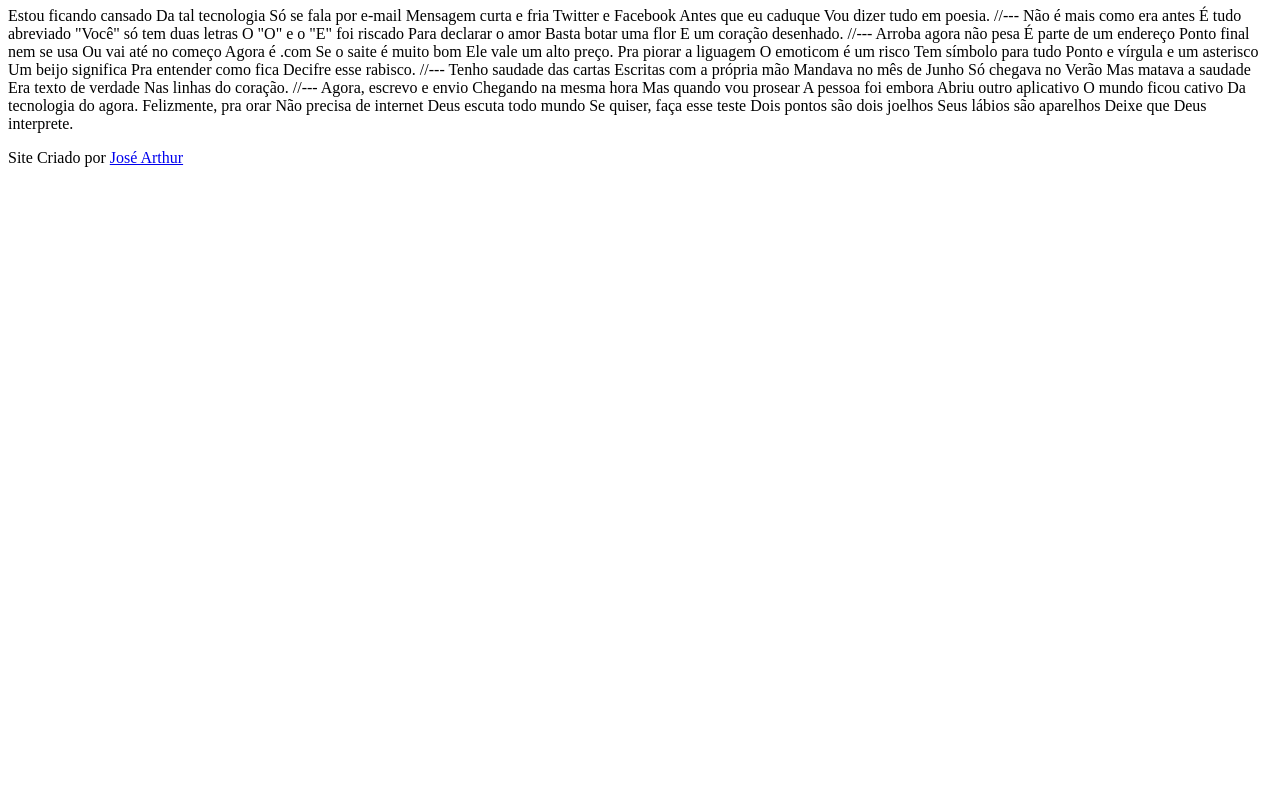
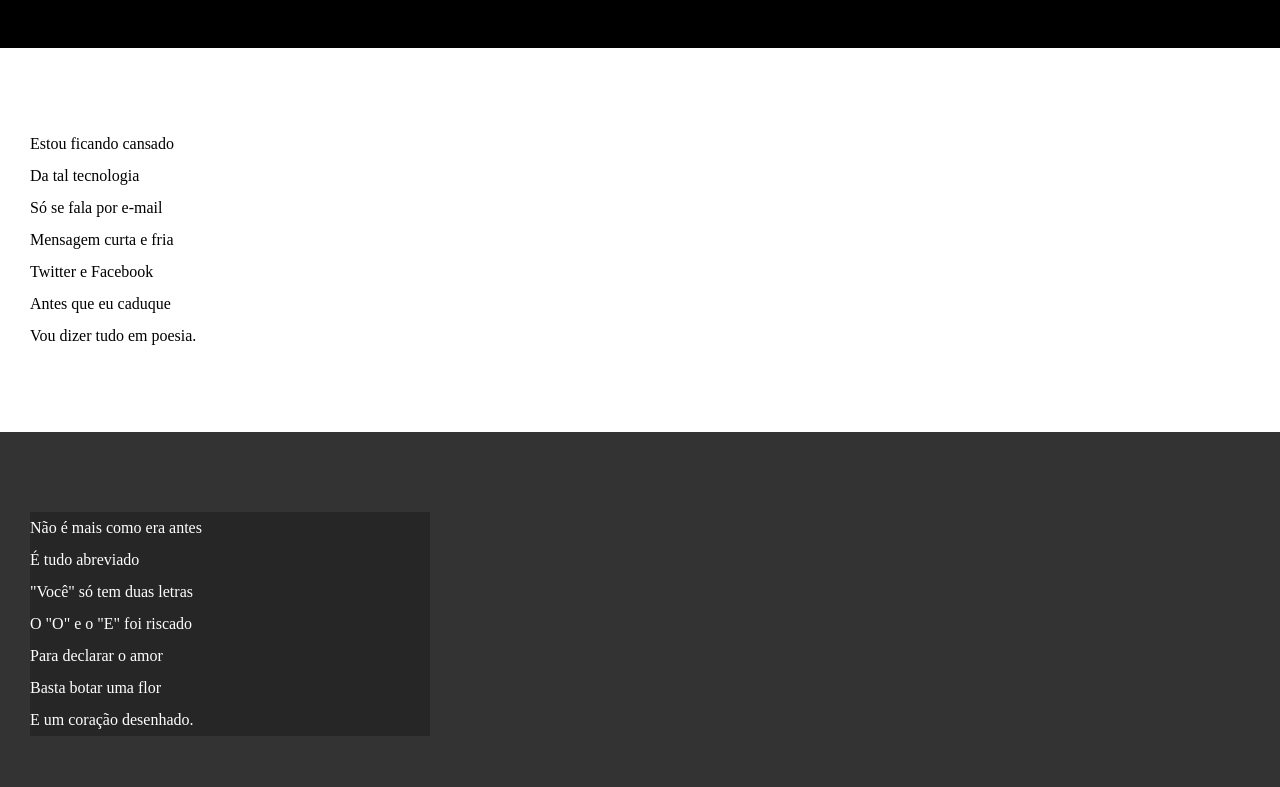
Before and after one commit to JoseArthursf/html-css, a plain HTML site: page Desafios/d012/index.html in a window 1280 px wide. Shown: the part 107-894 px from the top of the page. Before the commit the page ends 800 px from the top, so only its background shows below. Drawn offline with Linux system fonts and the light colour scheme.

Commit message:
Atualizando desafio 12

```diff
--- a/Desafios/d012/estilo/style.css
+++ b/Desafios/d012/estilo/style.css
@@ -1 +1,64 @@
 @charset "UTF-8";
+
+* {
+    margin: 0px;
+    padding: 0px;
+}
+html, body {
+    min-height: 100vh;
+    background-color: darkgray;
+}
+
+header {
+    background-color: black;
+    color: white;
+    text-align: center;
+}
+
+header > h1 {
+    padding-top: 50px;
+    font-variant: small-caps;
+}
+
+header > p {
+    padding-bottom: 50px;
+}
+
+a {
+    color: white;
+    text-decoration: none;
+    font-weight: bolder;
+}
+
+a:hover {
+    text-decoration: underline;
+}
+
+section {
+    padding-top: 10vh;
+    padding-bottom: 10vh;
+    line-height: 2em;
+    padding-left: 30px;
+}
+
+section.normal{
+    background-color: white;
+    color: black;
+}
+
+section.imagem{
+    background-color: rgb(51, 51, 51);
+    color: white;
+}
+
+section.imagem > p {
+    background-color: rgba(0, 0, 0, 0.255);
+    width: 400px;
+}
+
+footer {
+    background-color: black;
+    text-align: center;
+    color: white;
+    padding: 5px;
+}
--- a/Desafios/d012/index.html
+++ b/Desafios/d012/index.html
@@ -11,71 +11,79 @@
         <h1>Cordel Moderno</h1>
         <p>Por <a href="https://www.recantodasletras.com.br/poesias/3186743" target="_blank" rel="nofollow">Milton Duarte</a></p>
     </header>
-
-    Estou ficando cansado
-    Da tal tecnologia
-    Só se fala por e-mail
-    Mensagem curta e fria
-    Twitter e Facebook
-    Antes que eu caduque
-    Vou dizer tudo em poesia.
-
-    //---
-
-    Não é mais como era antes
-    É tudo abreviado
-    "Você" só tem duas letras
-    O "O" e o "E" foi riscado
-    Para declarar o amor
-    Basta botar uma flor
-    E um coração desenhado.
-
-    //---
-
-    Arroba agora não pesa
-    É parte de um endereço
-    Ponto final nem se usa
-    Ou vai até no começo
-    Agora é .com
-    Se o saite é muito bom
-    Ele vale um alto preço.
-
-    Pra piorar a liguagem
-    O emoticom é um risco
-    Tem símbolo para tudo
-    Ponto e vírgula e um asterisco
-    Um beijo significa
-    Pra entender como fica
-    Decifre esse rabisco.
-
-    //---
-
-    Tenho saudade das cartas
-    Escritas com a própria mão
-    Mandava no mês de Junho
-    Só chegava no Verão
-    Mas matava a saudade
-    Era texto de verdade
-    Nas linhas do coração.
-
-    //---
-
-    Agora, escrevo e envio
-    Chegando na mesma hora
-    Mas quando vou prosear
-    A pessoa foi embora
-    Abriu outro aplicativo
-    O mundo ficou cativo
-    Da tecnologia do agora.
-
-    Felizmente, pra orar
-    Não precisa de internet
-    Deus escuta todo mundo
-    Se quiser, faça esse teste
-    Dois pontos são dois joelhos
-    Seus lábios são aparelhos
-    Deixe que Deus interprete.
-
+    <section class="normal">
+        <p>
+            Estou ficando cansado  <br>
+            Da tal tecnologia <br>
+            Só se fala por e-mail <br>
+            Mensagem curta e fria <br>
+            Twitter e Facebook <br>
+            Antes que eu caduque <br>
+            Vou dizer tudo em poesia.
+        </p>
+    </section>
+    <section class="imagem">
+        <p>
+            Não é mais como era antes <br>
+            É tudo abreviado <br>
+            "Você" só tem duas letras <br>
+            O "O" e o "E" foi riscado <br>
+            Para declarar o amor <br>
+            Basta botar uma flor <br>
+            E um coração desenhado.
+        </p>
+    </section>
+    <section class="normal">
+        <p>
+            Arroba agora não pesa <br>
+            É parte de um endereço <br>
+            Ponto final nem se usa <br>
+            Ou vai até no começo <br>
+            Agora é .com <br>
+            Se o saite é muito bom <br>
+            Ele vale um alto preço. <br>
+        </p>
+        <p>
+            Pra piorar a liguagem <br>
+            O emoticom é um risco <br>
+            Tem símbolo para tudo <br>
+            Ponto e vírgula e um asterisco <br>
+            Um beijo significa <br>
+            Pra entender como fica <br>
+            Decifre esse rabisco.
+        </p>
+    </section>
+    <section class="imagem">
+        <p>
+            Tenho saudade das cartas <br>
+            Escritas com a própria mão <br>
+            Mandava no mês de Junho <br>
+            Só chegava no Verão <br>
+            Mas matava a saudade <br>
+            Era texto de verdade <br>
+            Nas linhas do coração.
+        </p>
+    </section>
+    <section class="normal">
+        <p>
+            Agora, escrevo e envio <br>
+            Chegando na mesma hora <br>
+            Mas quando vou prosear <br>
+            A pessoa foi embora <br>
+            Abriu outro aplicativo <br>
+            O mundo ficou cativo <br>
+            Da tecnologia do agora. <br>
+        </p>
+        <p>
+            Felizmente, pra orar <br>
+            Não precisa de internet <br>
+            Deus escuta todo mundo <br>
+            Se quiser, faça esse teste <br>
+            Dois pontos são dois joelhos <br>
+            Seus lábios são aparelhos <br>
+            Deixe que Deus interprete.
+        </p>
+    </section>
     <footer>
         <p>Site Criado por <a href="https://github.com/JoseArthursf" target="_blank" rel="next">José Arthur</a></p>
     </footer>
```
